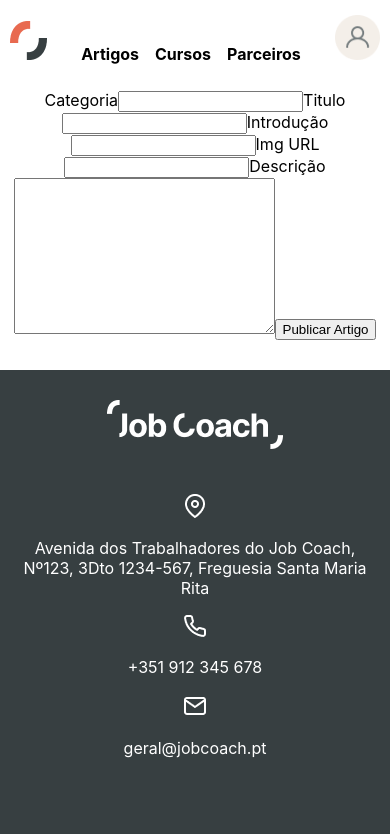
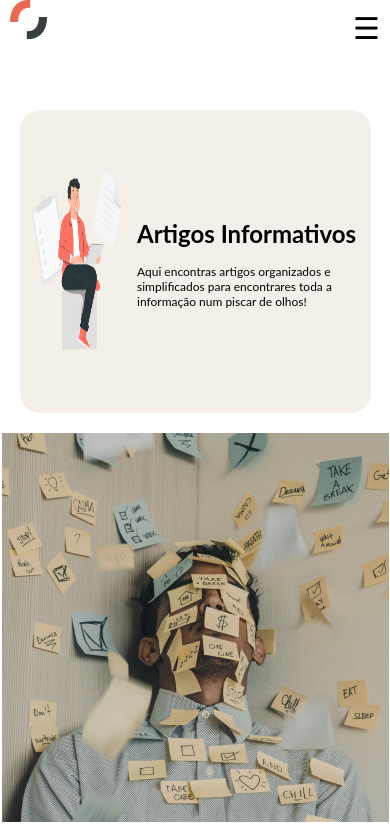
Before and after one commit to goncaloarsenio/project3-client, a React (Create React App) app: page /articles in a window 390 px wide. Shown: the top 834 px of the page. Built offline with nearby package versions, Linux system fonts and the light colour scheme.

Commit message:
menu hamburger

```diff
--- a/src/App.css
+++ b/src/App.css
@@ -2,7 +2,7 @@
   text-align: center;
 }
 
-nav{
+nav {
   display: flex;
   flex-direction: row;
   flex-wrap: nowrap;
@@ -11,14 +11,14 @@ nav{
   align-content: stretch;
   padding-left: 10px;
   padding-right: 10px;
-  height:90px;
+  height: 90px;
 }
 
 #people {
   width: 70vw;
 }
 
-.middle-nav{
+.middle-nav {
   display: flex;
   flex-direction: row;
   flex-wrap: nowrap;
@@ -27,16 +27,16 @@ nav{
   align-content: stretch;
 }
 
-.middle-nav p{
-  padding:0 8px;
+.middle-nav p {
+  padding: 0 8px;
 }
 
-.avatar{
+.avatar {
   padding-top: 15px;
   height: 45px;
 }
 
-.middle-nav-link{
+.middle-nav-link {
   text-decoration: none;
   color: black;
   font-weight: bold;
@@ -45,3 +45,85 @@ nav{
 #x {
   width: 70vw;
 }
+
+.articles-img1 {
+  width: 30vw;
+  height: 30vh;
+  padding-bottom: 50px;
+}
+
+.main-article {
+  display: flex;
+  flex-direction: row;
+  align-items: center;
+  text-align: left;
+  margin: 20px;
+  width: 90vw;
+  background-color: #f4efe9;
+  border-radius: 20px;
+  font-size: 12px;
+}
+
+/* Responsive Menu */
+
+body {
+  font-family: "Lato", sans-serif;
+}
+
+.overlay {
+  height: 100%;
+  width: 0;
+  position: fixed;
+  z-index: 1;
+  top: 0;
+  left: 0;
+  background-color: #373F41;
+  background-color: rgba(55, 63, 65, 0.9);
+  overflow-x: hidden;
+  transition: 0.5s;
+}
+
+.overlay-content {
+  position: relative;
+  top: 25%;
+  width: 100%;
+  text-align: center;
+  margin-top: 30px;
+}
+
+.overlay a {
+  padding: 8px;
+  text-decoration: none;
+  font-size: 36px;
+  color: #F4EFE9;
+  display: block;
+  transition: 0.3s;
+}
+
+.overlay a:hover,
+.overlay a:focus {
+  color: #E86A50;
+}
+
+.overlay .closebtn {
+  position: absolute;
+  top: 20px;
+  right: 45px;
+  font-size: 60px;
+}
+
+.hamburguer {
+  font-size: 30px;
+  cursor: pointer;
+}
+
+@media screen and (max-height: 450px) {
+  .overlay a {
+    font-size: 20px;
+  }
+  .overlay .closebtn {
+    font-size: 40px;
+    top: 15px;
+    right: 35px;
+  }
+}
--- a/src/components/Navbar.jsx
+++ b/src/components/Navbar.jsx
@@ -1,35 +1,51 @@
-import {Link} from "react-router-dom";
-import JCLogo from "../images/jobcoachlogo.png"
-import Avatar from "../images/avatar.png"
+import { Link } from "react-router-dom";
+import JCLogo from "../images/jobcoachlogo.png";
+import Avatar from "../images/avatar.png";
 import Hamburger from "../components/Hamburger.jsx";
 
+function openNav() {
+  document.getElementById("myNav").style.width = "100%";
+}
 
-function Navbar(){
-    return(
+function closeNav() {
+  document.getElementById("myNav").style.width = "0%";
+}
+
+function Navbar() {
+  return (
     <nav>
       <div>
         <Link to="/">
           <img src={JCLogo} alt="logo" className="jclogo" />
         </Link>
       </div>
-        <div className="middle-nav">
-        <Link to='/articles' className="middle-nav-link">
+
+      <div id="myNav" className="overlay">
+        <Link className="closebtn" onClick={closeNav}>
+          &times;
+        </Link>
+        <div className="overlay-content">
+          <Link to="/articles" className="middle-nav-link" onClick={closeNav}>
             <p>Artigos</p>
           </Link>
-        <Link className="middle-nav-link">
+          <Link to="/courses" className="middle-nav-link" onClick={closeNav}>
             <p>Cursos</p>
           </Link>
-        <Link to="/partners" className="middle-nav-link">
+          <Link to="/partners" className="middle-nav-link" onClick={closeNav}>
             <p>Parceiros</p>
           </Link>
+          <Link to="/partners" className="middle-nav-link" onClick={closeNav}>
+            <p>Perfil</p>
+          </Link>
+
+
         </div>
-        <div>
-            <Link>
-            <img src={Avatar} alt="avatar"  className="avatar"/>
-            </Link>
       </div>
+      <span onClick={openNav} className="hamburguer">
+        &#9776;
+      </span>
     </nav>
-    )
+  );
 }
 
 export default Navbar;
--- a/src/pages/Article.jsx
+++ b/src/pages/Article.jsx
@@ -1,12 +1,34 @@
-import React from 'react'
-import CreateForm from '../components/CreateForm'
+import React from "react";
+import Image from "../images/image81.png";
+import Image2 from "../images/luis-villasmil-mlVbMbxfWI4-unsplash.png";
+/* import CreateForm from '../components/CreateForm' */
 
 function Article() {
   return (
     <div>
-<CreateForm />
+      <div class="main-article">
+        <img className="articles-img1" src={Image} alt="" />
+        <div>
+          <h1> Artigos Informativos</h1>
+          <p>
+            Aqui encontras artigos organizados e simplificados para encontrares
+            toda a informação num piscar de olhos!
+          </p>
+        </div>
+      </div>
+
+      <div>
+      <img className="img2" src={Image2} alt="" />
+      <h4>Carta de Apresentação</h4>
+      <h2>Todos os pontos cruciais para a Carta de Apresentação ideal.</h2>
+      Fazer com que a tua Carta de Apresentação se destaque de todas as outras e com todas as informações essenciais para estar completa.
+
+
+      </div>
+
+      {/* <CreateForm /> */}
     </div>
-  )
+  );
 }
 
-export default Article
+export default Article;
```
Also changed, not shown: src/index.js (+9 -9 lines), src/images/image81.png (added), src/images/luis-villasmil-mlVbMbxfWI4-unsplash.png (added). Lines whose indentation alone changed are shown as unchanged.
